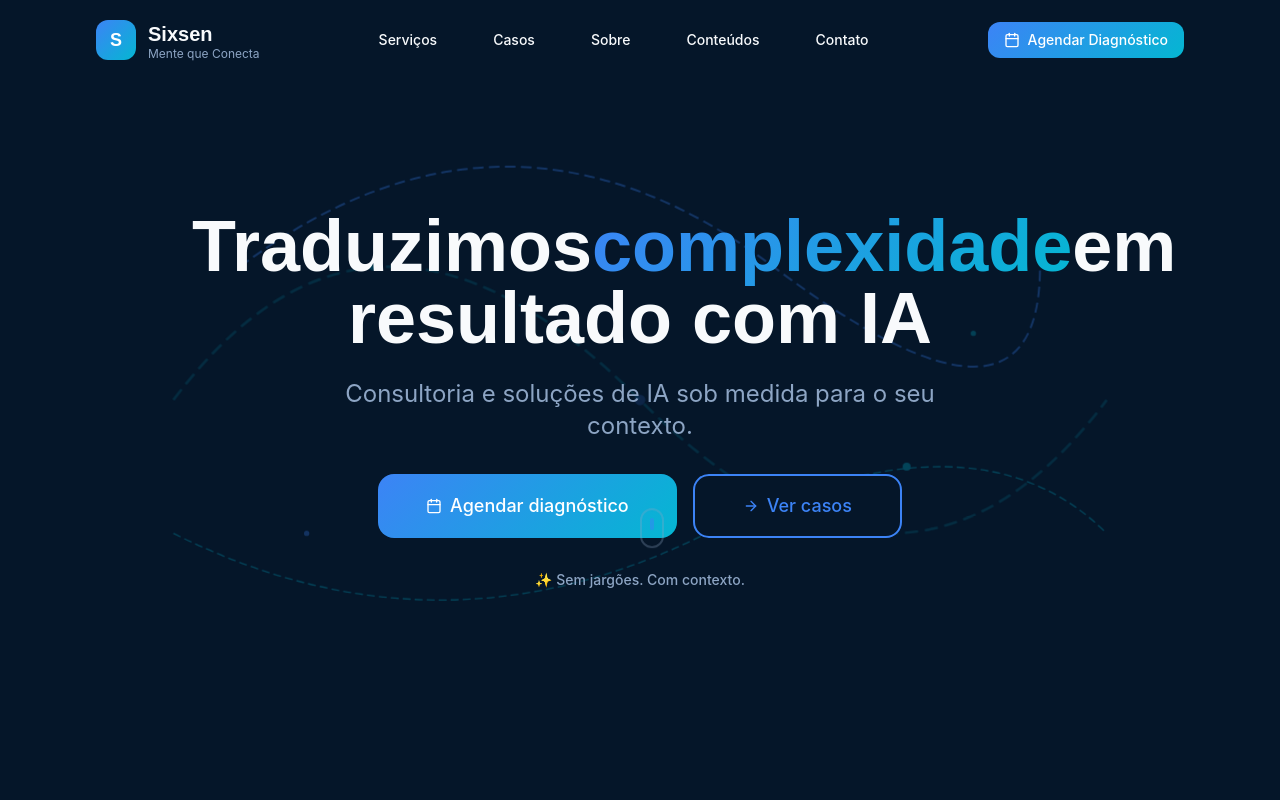
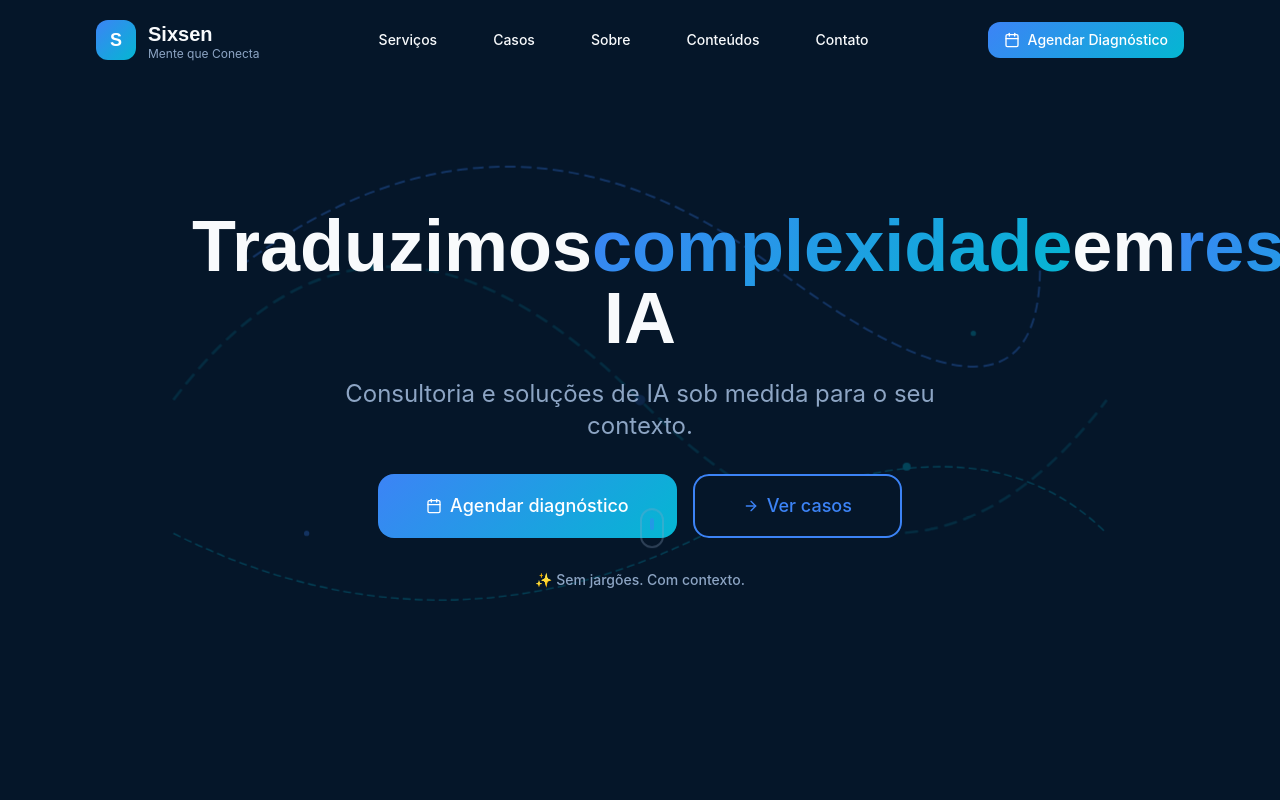
Before and after one commit to KistVictor/Sixsen, a React (Vite) app: page / in a window 1280 px wide. Shown: the top 800 px of the page. Built offline with nearby package versions, Linux system fonts and the light colour scheme.

Commit message:
Code edited in Lovable Code Editor
Edited UI in Lovable

```diff
--- a/src/components/sections/Hero.tsx
+++ b/src/components/sections/Hero.tsx
@@ -46,7 +46,11 @@ const Hero = ({
             <span className="text-gradient animate-fade-in-up">
               complexidade
             </span>
-            em resultado com IA
+            em
+            <span className="text-gradient animate-fade-in-up">
+              resultado
+            </span>
+             com IA
           </h1>
 
           {/* Subheadline */}
```
